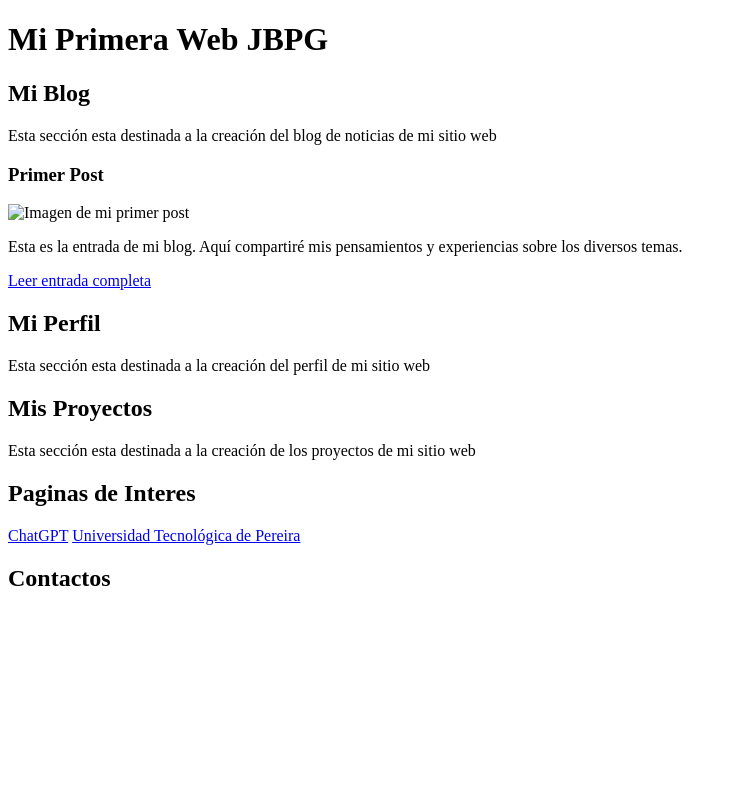
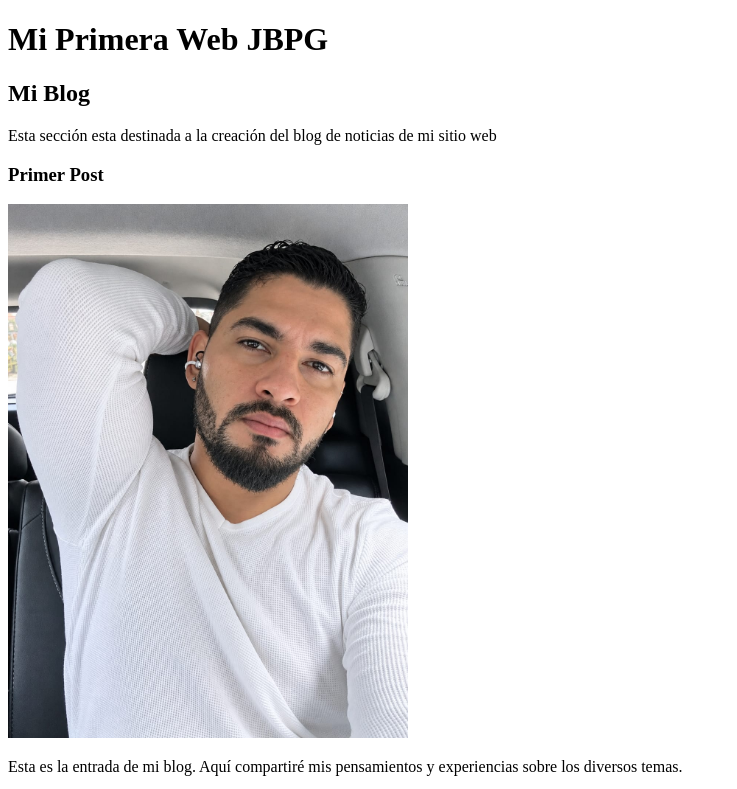
Before and after one commit to JhonBayronPG/mi_web_2026, a plain HTML site: page index.html in a window 1280 px wide. Shown: the top 789 px of the page, without its empty margins (0-737 px from the left). Drawn offline with Linux system fonts and the light colour scheme; files that its build step writes are made by us from their sources.

Commit message:
UPDATED: index with image a and new README

```diff
--- a/index.html
+++ b/index.html
@@ -22,7 +22,7 @@
             <p>Esta sección esta destinada a la creación del blog de noticias de mi sitio web</p>
             <article>
                 <h3>Primer Post</h3>
-                <img src="./assets/img/imagen1.jpg" alt="Imagen de mi primer post">
+                <img width="400" src="./assets/img/WhatsApp Image 2026-11-02 at 4.39.36 PM.jpeg" alt="Imagen de mi primer post">
                 <p>Esta es la entrada de mi blog. Aquí compartiré mis pensamientos y experiencias sobre los diversos temas.</p>
                 <a href="http://L" target="_blank" rel="noopener noreferrer">Leer entrada completa</a>
             </article>
```
Also changed, not shown: assets/img/WhatsApp Image 2026-11-02 at 4.39.36 PM.jpeg (added), 2 other files.
